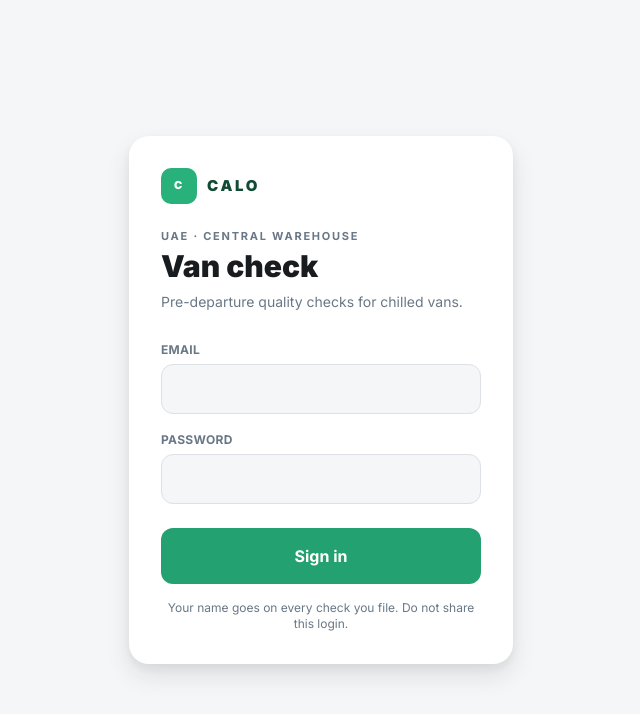
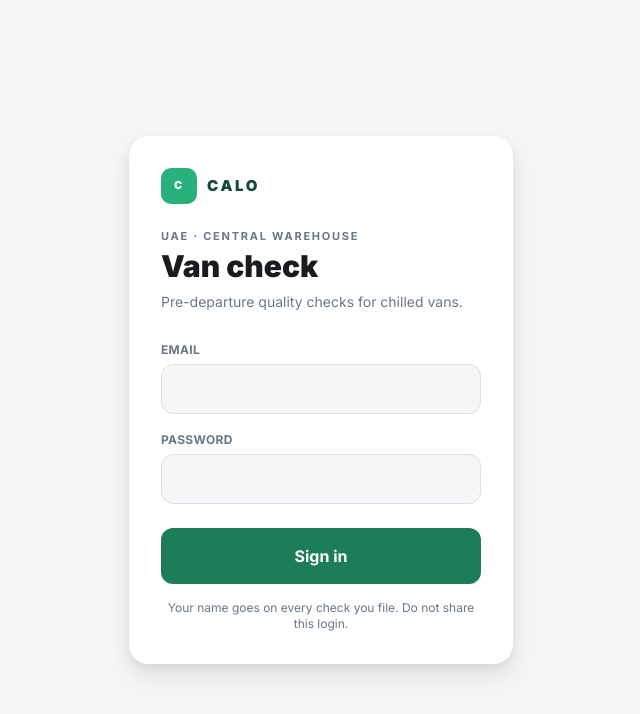
Before and after one commit to millikkal-sudo/Logistics-Inspection-App, a Next.js app: page /login in a window 1280 px wide. Shown: the top 714 px of the page, without its empty margins (319-959 px from the left). Built offline with nearby package versions, Linux system fonts and the light colour scheme.

Commit message:
Update button class for login page

```diff
--- a/src/app/login/page.tsx
+++ b/src/app/login/page.tsx
@@ -149,7 +149,7 @@
         type="button"
         onClick={() => void signIn()}
         disabled={busy}
-        className="mt-6 w-full rounded-xl bg-brand py-4 text-base font-bold text-content-invert disabled:bg-line disabled:text-content-secondary"
+        className="mt-6 w-full rounded-xl bg-brand-action py-4 text-base font-bold text-content-invert disabled:bg-line disabled:text-content-secondary"
       >
         {busy ? 'Signing in…' : 'Sign in'}
       </button>
```
